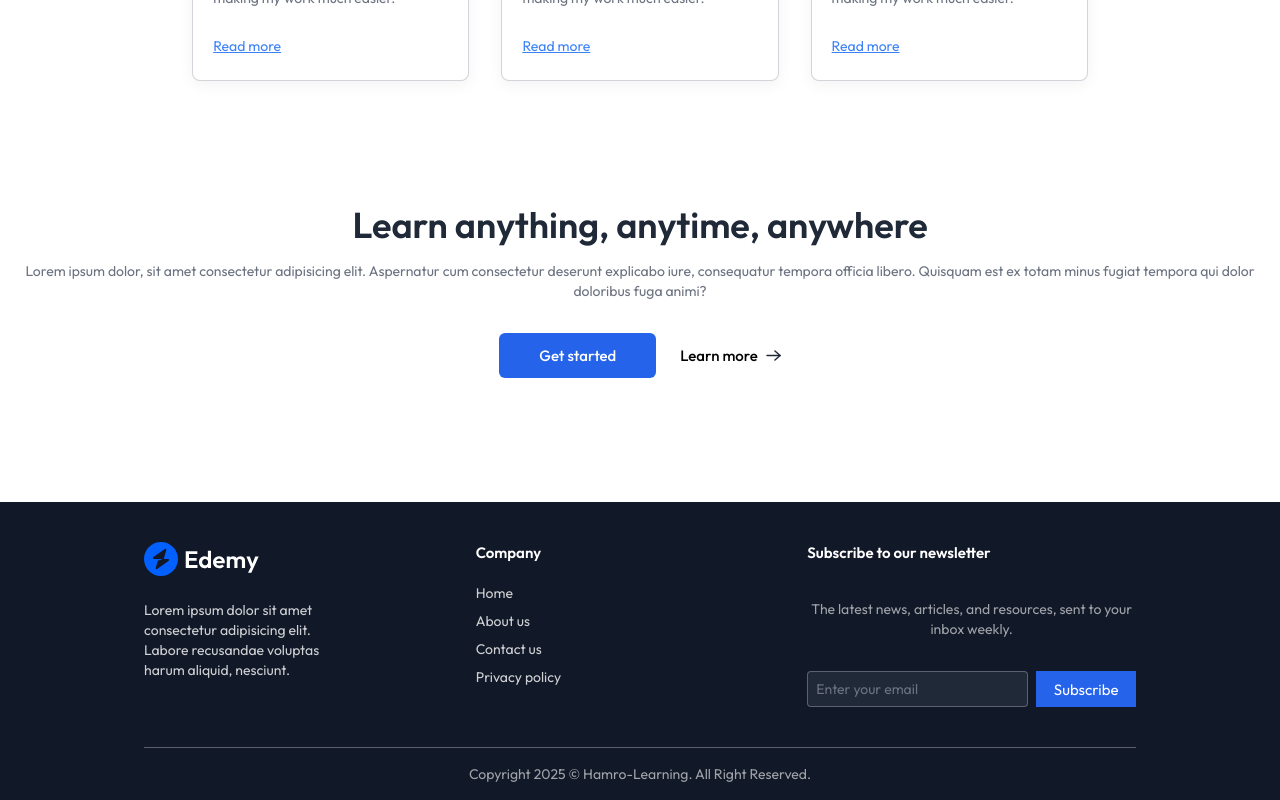
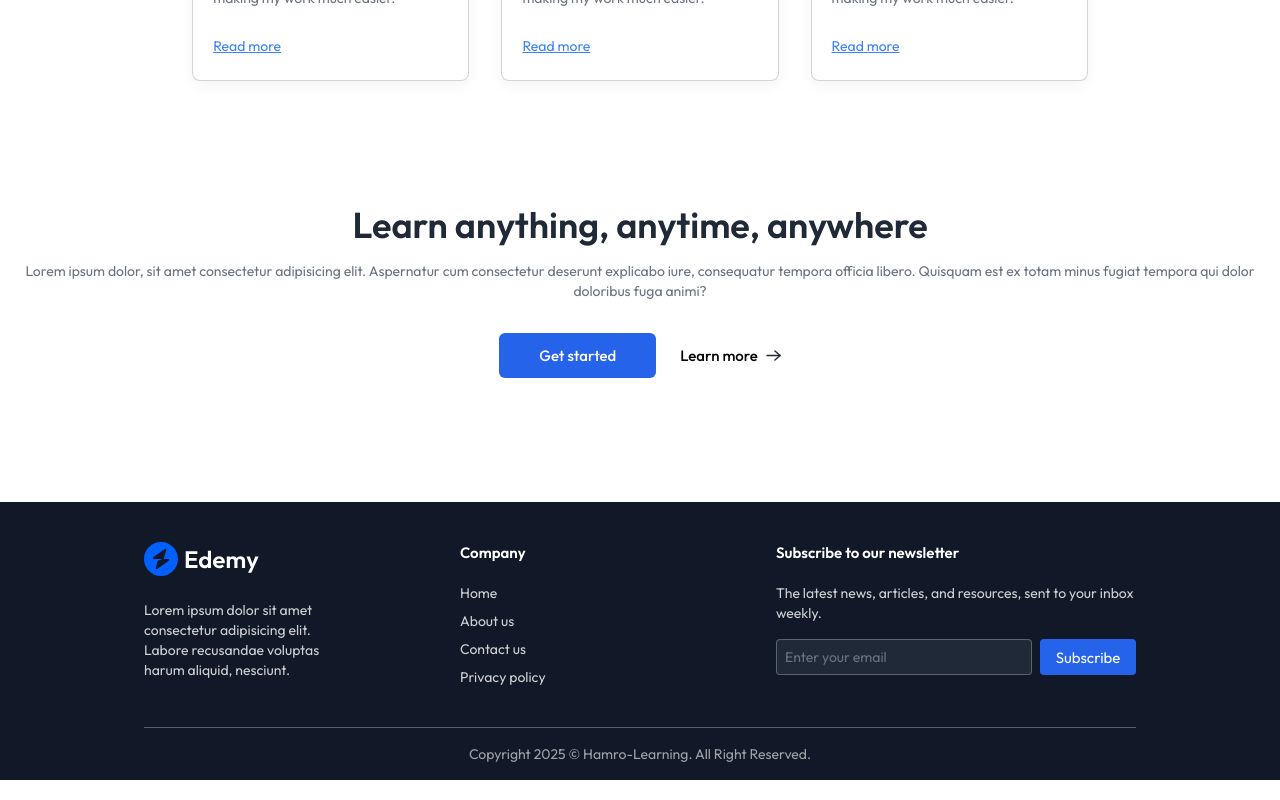
Before and after one commit to waibaBikash/Hamro-learning-, a React (Vite) app in the folder client/: page / in a window 1280 px wide. Shown: the part 1779-2579 px from the top of the page. Built offline with nearby package versions, Linux system fonts and the light colour scheme; no server answers.

Commit message:
commit change

```diff
--- a/client/src/components/student/Footer.jsx
+++ b/client/src/components/student/Footer.jsx
@@ -22,10 +22,10 @@ const Footer = () => {
           </div>
           <div className='hidden md:flex flex-col items-start w-full'>
             <h2 className='font-semibold text-white mb-5'>Subscribe to our newsletter</h2>
-            <p className='py-4 text-center text-xs md:text-sm text-white/60' >The latest news, articles, and resources, sent to your inbox weekly. </p>
+            <p className='text-sm text-white/80' >The latest news, articles, and resources, sent to your inbox weekly. </p>
              <div className='flex items-center gap-2 pt-4'>
               <input className='border border-gray-500/80 bg-gray-800 text-gray-500 placeholder-gray-500 outline-none w-64 h-9 rounded px-2 text-sm' type="email" placeholder='Enter your email' />
-              <button className='bg-blue-600 w-2/4 h-9 text-white rouded '>Subscribe</button>
+              <button className='bg-blue-600 w-24 h-9 text-white rounded '>Subscribe</button>
              </div>
 
           </div>
```
